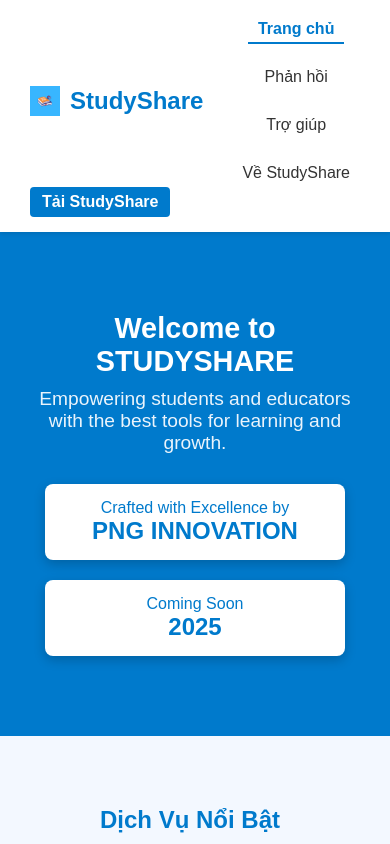
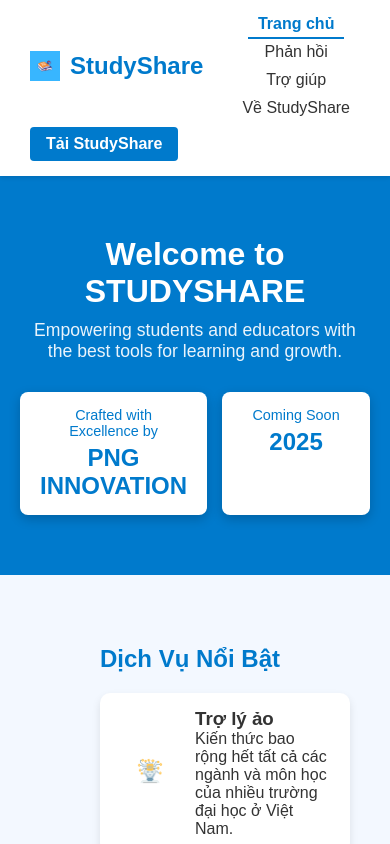
Before and after one commit to png3103/StudyShare, a website: page index.html in a window 390 px wide. Shown: the top 844 px of the page. Drawn offline with Linux system fonts and the light colour scheme.

Commit message:
Update style.css

```diff
--- a/style.css
+++ b/style.css
@@ -12,7 +12,7 @@
     overflow-x: hidden;
 }
 
-/* Navbar Styling */
+/* Navbar */
 .navbar {
     position: sticky;
     top: 0;
@@ -23,7 +23,7 @@
     background-color: white;
     box-shadow: 0 2px 4px rgba(0, 0, 0, 0.1);
     z-index: 1000;
-    flex-wrap: wrap; /* Allow wrapping for smaller screens */
+    flex-wrap: wrap; /* Allow wrapping for mobile */
 }
 
 .logo-container {
@@ -40,14 +40,14 @@
 .logo {
     font-size: 1.5em;
     color: #007acc;
-    white-space: nowrap; /* Prevent wrapping for the logo text */
+    white-space: nowrap; /* Prevent wrapping */
 }
 
 .navbar ul {
     display: flex;
     list-style: none;
-    gap: 20px; /* Add spacing between items */
-    flex-wrap: wrap; /* Allow items to wrap for smaller screens */
+    gap: 15px; /* Spacing between nav items */
+    flex-wrap: wrap; /* Allow wrapping */
 }
 
 .navbar ul li {
@@ -58,8 +58,8 @@
     text-decoration: none;
     color: #333;
     font-weight: 500;
+    padding: 5px 10px;
     transition: color 0.3s ease, border-bottom 0.3s ease;
-    padding: 5px 10px; /* Add padding for better spacing */
 }
 
 .navbar ul li a.active, .navbar ul li a:hover {
@@ -76,9 +76,9 @@
     border-radius: 4px;
     font-weight: bold;
     cursor: pointer;
-    text-decoration: none; /* Remove underline */
+    text-decoration: none;
+    white-space: nowrap; /* Prevent wrapping */
     transition: background-color 0.3s ease;
-    white-space: nowrap; /* Prevent wrapping */
 }
 
 .download-button:hover {
@@ -87,11 +87,13 @@
 
 /* Hero Section */
 .hero-section {
+    position: relative;
     text-align: center;
-    padding: 80px 20px; /* Compact layout */
+    padding: 60px 20px; /* Compact for smaller screens */
     background-color: #007acc;
     color: white;
     transition: background-color 0.5s ease-in-out;
+    height: auto;
 }
 
 .hero-title {
@@ -100,8 +102,33 @@
     margin-bottom: 10px;
 }
 
+.hero-title .highlight {
+    color: white;
+    position: relative;
+    display: inline-block;
+    text-decoration: none;
+}
+
+.hero-title .highlight::after {
+    content: '';
+    position: absolute;
+    bottom: -5px;
+    left: 0;
+    width: 100%;
+    height: 2px;
+    background-color: #ffd700;
+    transform: scaleX(0);
+    transform-origin: right;
+    transition: transform 0.3s ease-in-out;
+}
+
+.hero-title .highlight:hover::after {
+    transform: scaleX(1);
+    transform-origin: left;
+}
+
 .hero-subtitle {
-    font-size: 1.2em;
+    font-size: 1.1em;
     margin-bottom: 30px;
     color: #eaf4fc;
 }
@@ -110,18 +137,18 @@
     display: flex;
     justify-content: center;
     gap: 30px;
-    flex-wrap: wrap; /* Allow wrapping for smaller screens */
+    flex-wrap: wrap; /* Allow wrapping for mobile */
 }
 
 .png-innovative, .coming-soon {
     background-color: white;
     color: #007acc;
-    padding: 15px 25px;
+    padding: 15px 20px;
     border-radius: 8px;
     box-shadow: 0 4px 12px rgba(0, 0, 0, 0.2);
     text-align: center;
+    transition: transform 0.3s ease, box-shadow 0.3s ease;
     flex: 1;
-    min-width: 200px; /* Prevent items from becoming too narrow */
     max-width: 300px;
 }
 
@@ -130,12 +157,23 @@
     box-shadow: 0 8px 20px rgba(0, 0, 0, 0.4);
 }
 
+.png-innovative p, .coming-soon p {
+    font-size: 0.9em;
+    font-weight: 500;
+}
+
+.png-innovative h2, .coming-soon h2 {
+    font-size: 1.5em;
+    font-weight: bold;
+    margin-top: 5px;
+}
+
 /* Main Section */
 .main-section {
     display: flex;
     justify-content: space-between;
     align-items: center;
-    flex-wrap: wrap; /* Allow wrapping */
+    flex-wrap: wrap; /* Enable wrapping for smaller screens */
     padding: 50px 20px;
     background-color: #f3f8ff;
 }
@@ -143,7 +181,7 @@
 .app-demo {
     flex: 1;
     text-align: center;
-    margin-bottom: 20px; /* Add spacing for wrapping */
+    margin-bottom: 20px; /* Add space below for mobile */
 }
 
 .app-demo img {
@@ -151,14 +189,9 @@
     max-width: 300px;
     border-radius: 10px;
     box-shadow: 0 8px 20px rgba(0, 0, 0, 0.2);
-    transition: transform 0.3s ease, box-shadow 0.3s ease;
 }
 
-.app-demo img:hover {
-    transform: scale(1.05);
-    box-shadow: 0 12px 30px rgba(0, 0, 0, 0.4);
-}
-
+/* Features Section */
 .features-section {
     flex: 1.5;
     padding: 20px;
@@ -168,6 +201,7 @@
     font-size: 1.8em;
     color: #007acc;
     margin-bottom: 20px;
+    text-align: left;
 }
 
 .features-container {
@@ -178,9 +212,11 @@
 
 .feature-item {
     background-color: white;
-    padding: 15px;
+    padding: 15px 20px;
     border-radius: 10px;
     box-shadow: 0 4px 8px rgba(0, 0, 0, 0.1);
+    display: flex;
+    align-items: center;
     transition: transform 0.3s ease, box-shadow 0.3s ease;
 }
 
@@ -189,67 +225,88 @@
     box-shadow: 0 8px 16px rgba(0, 0, 0, 0.2);
 }
 
+.feature-icon {
+    width: 60px;
+    height: 60px;
+    margin-right: 15px;
+}
+
+/* Flash Quiz Section */
+.flash-quiz-section {
+    padding: 40px 20px;
+    background: linear-gradient(135deg, #f9f9ff, #e3f2fd);
+    text-align: center;
+    border-top: 3px solid #007acc;
+}
+
+.flash-quiz-container {
+    display: flex;
+    flex-wrap: wrap;
+    gap: 30px;
+    justify-content: center;
+}
+
+.flash-quiz-text {
+    flex: 1;
+    max-width: 600px;
+    background-color: white;
+    padding: 20px;
+    border-radius: 15px;
+    box-shadow: 0 8px 20px rgba(0, 0, 0, 0.2);
+    text-align: left;
+}
+
 /* Responsive Design */
 @media (max-width: 768px) {
+    .navbar ul {
+        gap: 10px;
+    }
+
     .hero-title {
         font-size: 2rem;
     }
 
-    .hero-announcement {
-        gap: 20px;
+    .features-section h2 {
+        font-size: 1.5em;
     }
 
-    .navbar ul {
-        justify-content: center; /* Center-align for smaller screens */
-    }
-
-    .navbar ul li {
-        margin: 5px 0; /* Add spacing for vertical stacking */
+    .hero-announcement {
+        gap: 15px;
     }
 }
 
 @media (max-width: 576px) {
     .navbar ul {
-        flex-direction: column; /* Stack items vertically */
+        flex-direction: column;
         align-items: center;
+    }
+
+    .download-button {
+        margin-top: 10px;
     }
 
     .app-logo {
         width: 30px;
         height: 30px;
     }
-
-    .download-button {
-        padding: 6px 12px; /* Reduce padding */
-    }
-
-    .hero-title {
-        font-size: 1.8rem;
-    }
-
-    .features-section h2 {
-        font-size: 1.5rem;
-    }
 }
 
 @media (max-width: 375px) {
     .hero-title {
-        font-size: 1.5rem;
+        font-size: 1.8em;
     }
 
     .hero-subtitle {
         font-size: 1rem;
     }
+}
+
+@media (max-width: 320px) {
+    .hero-title {
+        font-size: 1.5em;
+    }
 
     .navbar ul li a {
-        padding: 5px; /* Reduce padding for links */
-    }
-
-    .png-innovative, .coming-soon {
-        padding: 10px 15px;
-    }
-
-    .features-container {
-        gap: 15px; /* Reduce gap */
+        font-size: 0.9em;
     }
 }
```
